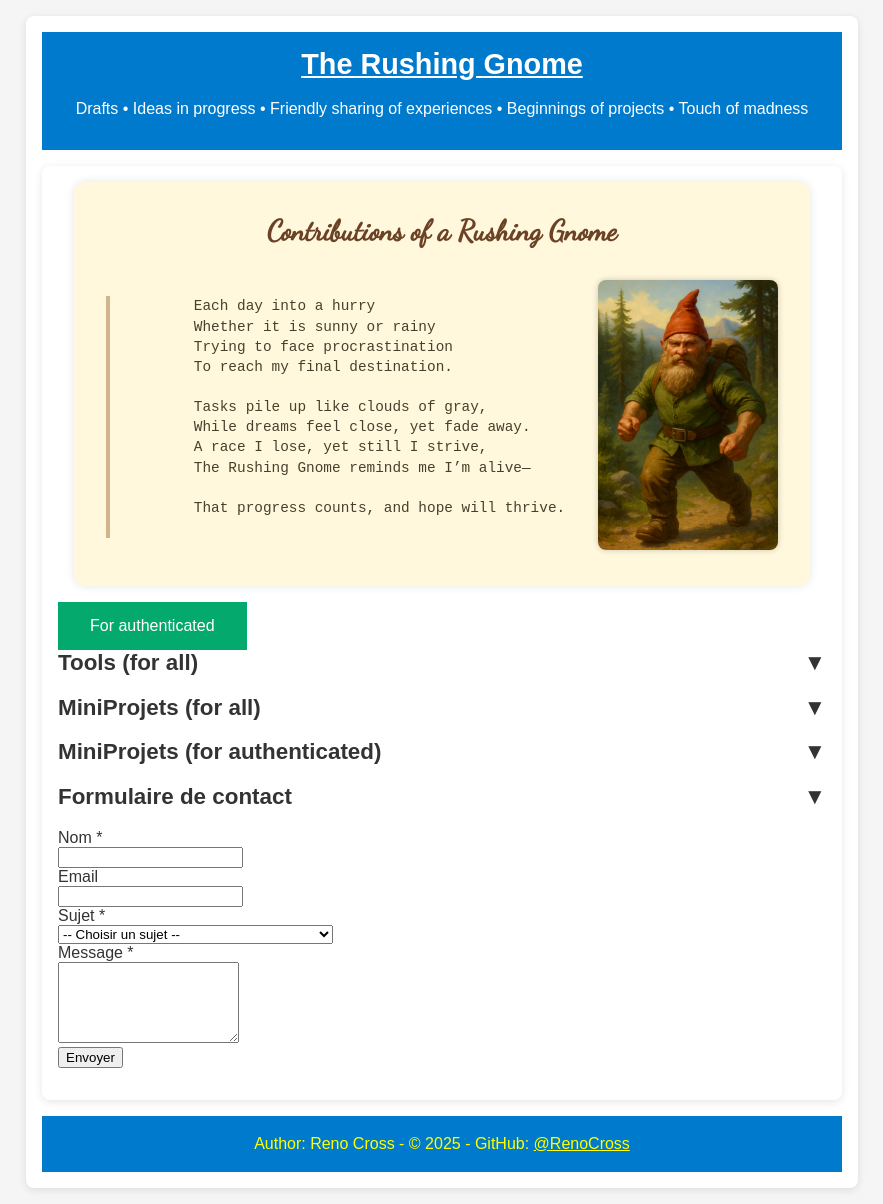
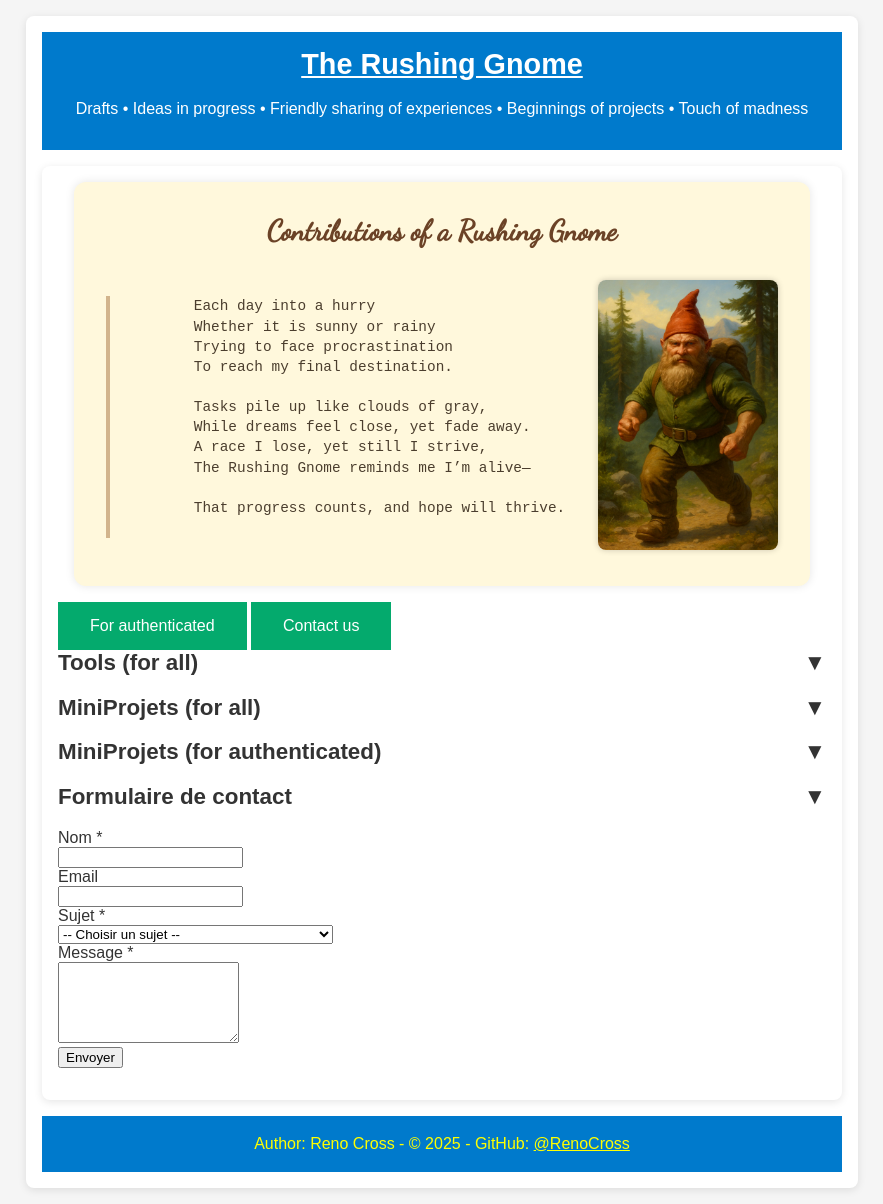
Before and after one commit to RenoCross/the-rushing-gnome, a Jekyll site: the page built from index.html, in a window 1280 px wide. Shown: the whole page, without its empty margins (198-1081 px from the left). Built offline with Jekyll 4.4.1, drawn with Linux system fonts in a browser that asks for light colours.

Commit message:
Update index.html

```diff
--- a/index.html
+++ b/index.html
@@ -29,9 +29,8 @@ title: ""
     <div id="gnome-image"></div>
   </section>
 
-  <section id="contrib">
-    <a href="authenticated.html" class="button1">For authenticated</a>
-  </section>
+  <a href="authenticated.html" class="button1">For authenticated</a>
+  <a href="/about/contact-us.html" class="button1">Contact us</a>
 
   <section id="contrib">
 
```
